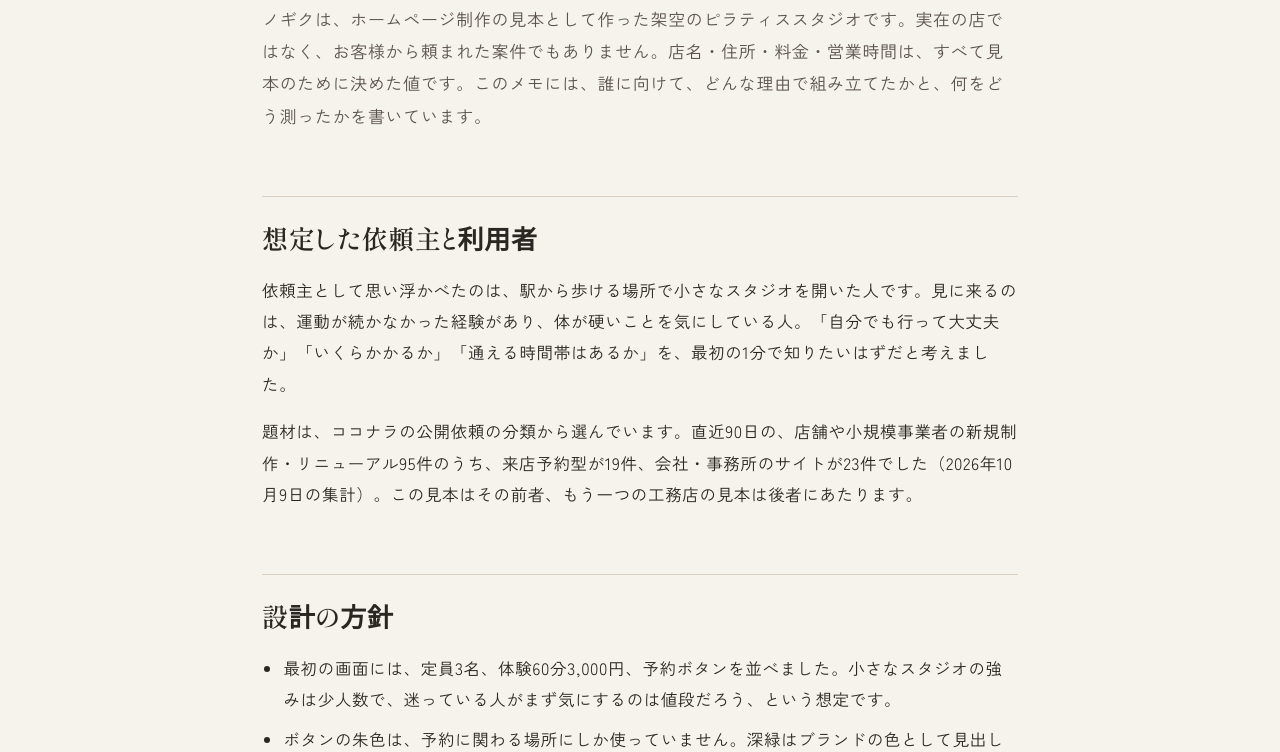
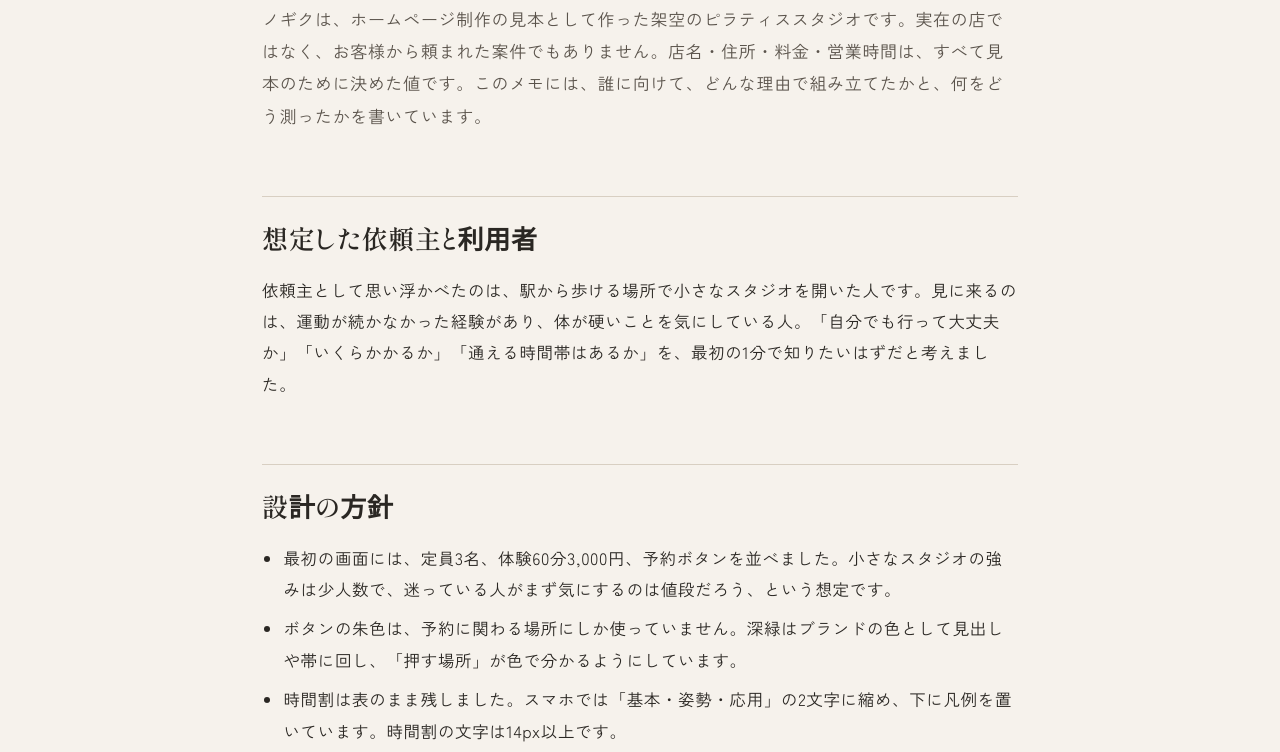
Before and after one commit to reypage-tech/reypage-sample-sites, a plain HTML site: page pilates/notes/index.html in a window 1280 px wide. Shown: the part 315-1067 px from the top of the page. Drawn offline with Linux system fonts and the light colour scheme.

Commit message:
Remove topic source paragraph from notes

```diff
--- a/pilates/notes/index.html
+++ b/pilates/notes/index.html
@@ -22,7 +22,6 @@
 
 <h2>想定した依頼主と利用者</h2>
 <p>依頼主として思い浮かべたのは、駅から歩ける場所で小さなスタジオを開いた人です。見に来るのは、運動が続かなかった経験があり、体が硬いことを気にしている人。「自分でも行って大丈夫か」「いくらかかるか」「通える時間帯はあるか」を、最初の1分で知りたいはずだと考えました。</p>
-<p>題材は、ココナラの公開依頼の分類から選んでいます。直近90日の、店舗や小規模事業者の新規制作・リニューアル95件のうち、来店予約型が19件、会社・事務所のサイトが23件でした（2026年10月9日の集計）。この見本はその前者、もう一つの工務店の見本は後者にあたります。</p>
 
 <h2>設計の方針</h2>
 <ul>
```
Also changed, not shown: reform/notes/index.html (+0 -1 lines).
